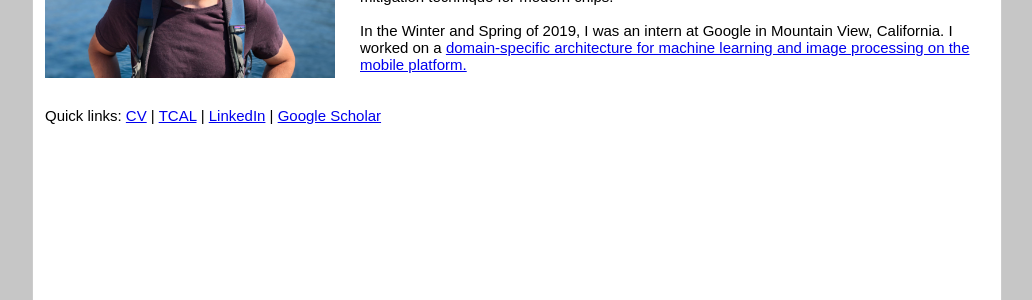
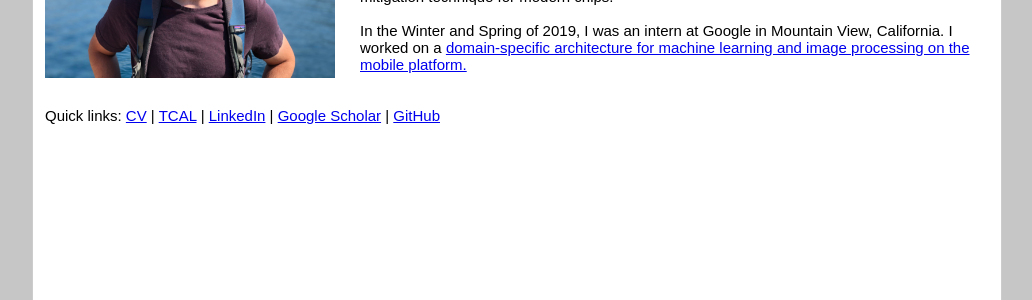
Before and after one commit to hankin0/hankin0.github.io, a Jekyll site: the page built from index.html, in a window 1280 px wide. Shown: the part 234-534 px from the top of the page, without its empty margins (123-1155 px from the left). Built offline with Jekyll 4.4.1, drawn with Linux system fonts in a browser that asks for light colours.

Commit message:
adds link to GitHub

```diff
--- a/index.html
+++ b/index.html
@@ -36,7 +36,7 @@
 	    Quick links: <a href="docs/hankin_CV_12-16-19.pdf">CV</a> | <a href="https://sites.tufts.edu/tcal/people/current-students/#post-845">TCAL</a> |
 	            <a href="https://www.linkedin.com/in/alexanderhankin">LinkedIn</a> | <a
                 href="https://scholar.google.com/citations?user=a0G2ggYAAAAJ&hl=en">Google
-                Scholar</a><br><br><br>
+                Scholar</a> | <a href="https://github.com/ah7149407">GitHub</a><br><br><br>
                   <br><br><br><br><br><br><br>
      </div>
 
```
